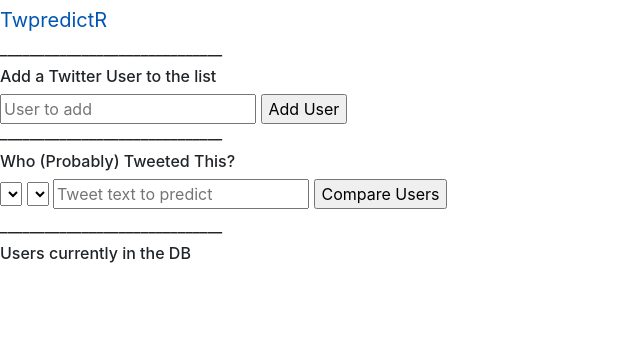
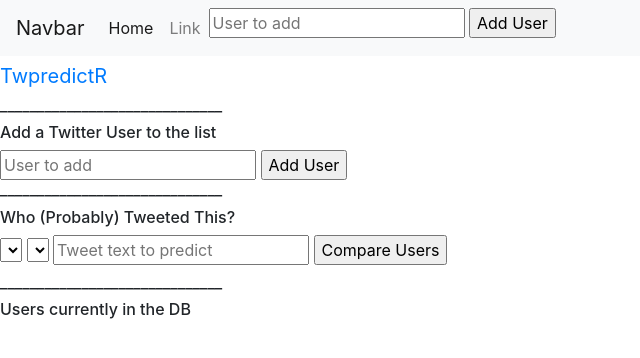
Before and after one commit to ed-chin-git/TWpredictR, a Flask app: page / in a window 1280 px wide. Shown: the top 358 px of the page, without its empty margins (0-640 px from the left). Run offline with Flask 2, Linux system fonts and the light colour scheme; data that the repository does not hold is empty; some libraries are stand-ins or nearby versions.

Commit message:
added new nav bar

```diff
--- a/TWpred/predicted.py
+++ b/TWpred/predicted.py
@@ -8,7 +8,7 @@
 # @ 1:11:00
 def predict_user(user1_name, user2_name, tweet_text):
     """Determine and return which user is more likely to say a given Tweet."""
-    ''' returns 1 if morelikely said by user 1 0 if user_2'''
+    ''' returns 0 if morelikely said by user 1 , 1 if user_2'''
 
     user1 = User.query.filter(User.name == user1_name).one()
     user2 = User.query.filter(User.name == user2_name).one()
--- a/TWpred/templates/base.html
+++ b/TWpred/templates/base.html
@@ -8,7 +8,26 @@
 
   <!-- Bootstrap CSS -->
   <link rel="stylesheet" href="https://stackpath.bootstrapcdn.com/bootstrap/4.1.3/css/bootstrap.min.css" integrity="sha384-MCw98/SFnGE8fJT3GXwEOngsV7Zt27NXFoaoApmYm81iuXoPkFOJwJ8ERdknLPMO" crossorigin="anonymous">
+  <nav class="navbar navbar-expand-lg navbar-light bg-light">
+    <a class="navbar-brand" href="#">Navbar</a>
+    <button class="navbar-toggler" type="button" data-toggle="collapse" data-target="#navbarSupportedContent" aria-controls="navbarSupportedContent" aria-expanded="false" aria-label="Toggle navigation">
+      <span class="navbar-toggler-icon"></span>
+    </button>
 
+    <div class="collapse navbar-collapse" id="navbarSupportedContent">
+      <ul class="navbar-nav mr-auto">
+        <li class="nav-item active">
+          <a class="nav-link" href="#">Home <span class="sr-only">(current)</span></a>
+        </li>
+        <li class="nav-item">
+          <a class="nav-link" href="#">Link</a>
+        </li>
+        <form action="/user" method="post">
+          <input type="text" name="user_name" placeholder="User to add">
+          <input type="submit" value="Add User">
+        </form>
+    </div>
+  </nav>
 </head>
 
 <header>
```
